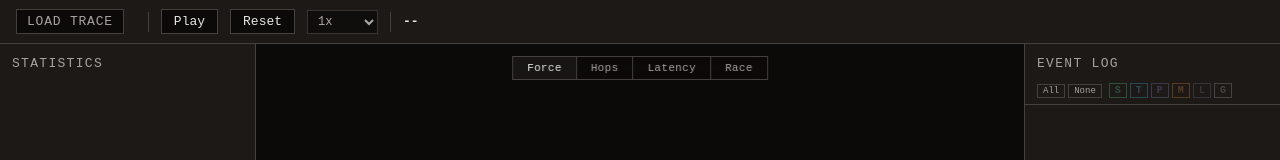
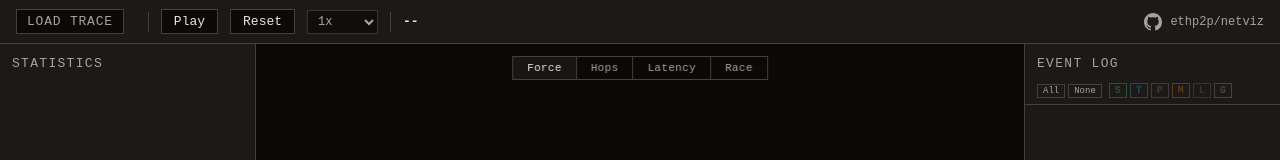
Before and after one commit to ethp2p/netviz, a website built with Vite: page index.html in a window 1280 px wide. Shown: the top 160 px of the page. Built offline with nearby package versions, Linux system fonts and the light colour scheme; a web font is replaced by a local one.

Commit message:
feat(ui): add GitHub badge linking to repo
Closes #5

```diff
--- a/index.html
+++ b/index.html
@@ -41,6 +41,10 @@
     </select>
     <div class="tb-sep"></div>
     <span id="time-display">--</span>
+    <a id="github-link" href="https://github.com/ethp2p/netviz" target="_blank" rel="noopener" title="View on GitHub">
+      <svg width="18" height="18" viewBox="0 0 16 16" fill="currentColor"><path d="M8 0C3.58 0 0 3.58 0 8c0 3.54 2.29 6.53 5.47 7.59.4.07.55-.17.55-.38 0-.19-.01-.82-.01-1.49-2.01.37-2.53-.49-2.69-.94-.09-.23-.48-.94-.82-1.13-.28-.15-.68-.52-.01-.53.63-.01 1.08.58 1.23.82.72 1.21 1.87.87 2.33.66.07-.52.28-.87.51-1.07-1.78-.2-3.64-.89-3.64-3.95 0-.87.31-1.59.82-2.15-.08-.2-.36-1.02.08-2.12 0 0 .67-.21 2.2.82.64-.18 1.32-.27 2-.27s1.36.09 2 .27c1.53-1.04 2.2-.82 2.2-.82.44 1.1.16 1.92.08 2.12.51.56.82 1.27.82 2.15 0 3.07-1.87 3.75-3.65 3.95.29.25.54.73.54 1.48 0 1.07-.01 1.93-.01 2.2 0 .21.15.46.55.38A8.01 8.01 0 0016 8c0-4.42-3.58-8-8-8z"/></svg>
+      <span>ethp2p/netviz</span>
+    </a>
   </div>
 
   <!-- Main area -->
--- a/src/style.css
+++ b/src/style.css
@@ -31,6 +31,8 @@ html, body { height: 100%; background: var(--bg); color: var(--text); font-famil
 #timeline-bar { position: absolute; bottom: 24px; left: 50%; transform: translateX(-50%); width: 60%; max-width: 600px; min-width: 280px; background: rgba(12,10,9,0.9); backdrop-filter: blur(8px); border: 1px solid var(--border); border-radius: 0; padding: 16px 20px; display: flex; flex-direction: column; gap: 8px; z-index: 20; }
 
 /* Toolbar */
+#github-link { margin-left: auto; color: var(--text2); display: flex; align-items: center; gap: 8px; font-family: var(--font); font-size: 12px; text-decoration: none; transition: color 0.15s; padding-left: 24px; }
+#github-link:hover { color: var(--text); }
 #toolbar label { font-family: var(--font); font-size: 13px; font-weight: 400; color: var(--text2); text-transform: uppercase; letter-spacing: 0.06em; cursor: pointer; }
 #toolbar input[type="file"] { display: none; }
 #file-label { padding: 4px 10px; border: 1px solid var(--border); background: var(--bg); color: var(--text); font-family: var(--font); font-size: 13px; font-weight: 500; cursor: pointer; transition: border-color 0.15s; }
```
